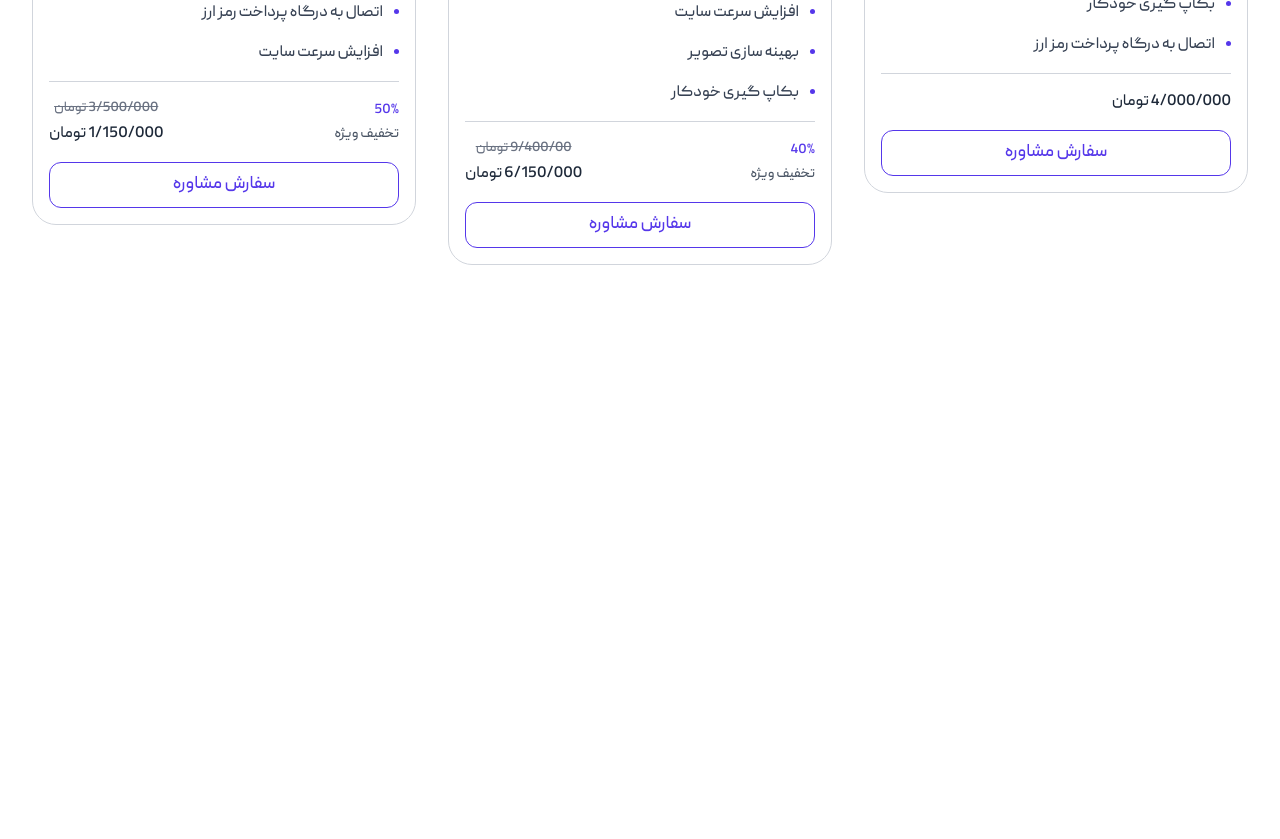
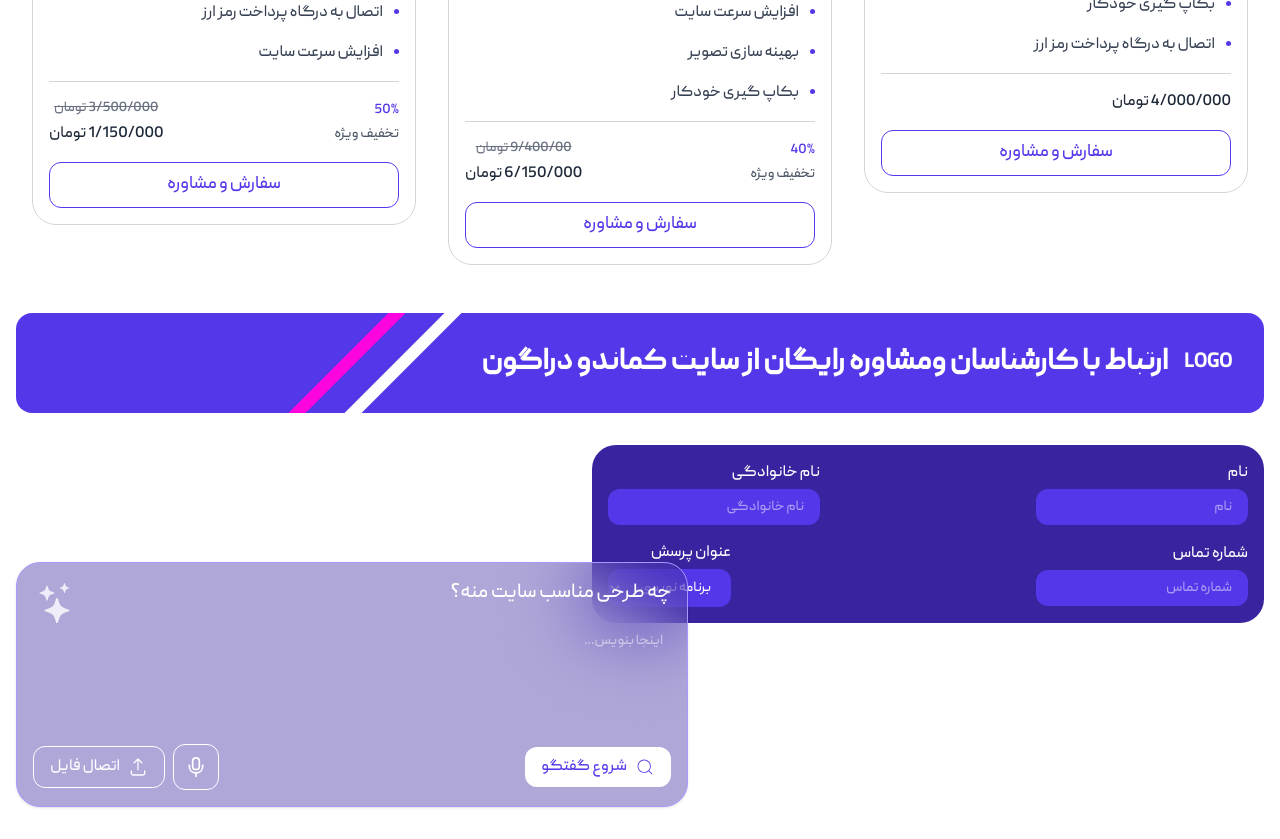
Before and after one commit to commando-dragon/dragon-landing-react, a React (Vite) app: page / in a window 1280 px wide. Shown: the part 2540-3379 px from the top of the page. Before the commit the page ends 3021 px from the top, so only its background shows below. Built offline with nearby package versions, Linux system fonts and the light colour scheme.

Commit message:
feat: add contact section

```diff
--- a/src/App.tsx
+++ b/src/App.tsx
@@ -1,4 +1,5 @@
 import Ads from "./components/Ads/Ads";
+import Contact from "./components/Contact/Contact";
 import HeroSection from "./components/HeroSection/HeroSection";
 import Plans from "./components/Plans/Plans";
 import SearchBox from "./components/SearchBox/SearchBox";
@@ -12,6 +13,7 @@ function App() {
       <Services />
       <Ads />
       <Plans />
+      <Contact />
 
       <br />
       <br />
--- /dev/null
+++ b/src/components/Contact/Contact.tsx
@@ -0,0 +1,111 @@
+import { BsStars } from "react-icons/bs";
+import { CiSearch } from "react-icons/ci";
+import { GrMicrophone } from "react-icons/gr";
+import { RxUpload } from "react-icons/rx";
+
+const Contact = () => {
+  return (
+    <section className="mt-12 container mx-auto px-4">
+      {/* Contact Banner */}
+      <div className="p-8 bg-primary-500 rounded-2xl overflow-hidden relative">
+        <div className="flex items-center gap-4">
+          <span className="text-xl font-bold text-white">LOGO</span>
+          <h3 className="text-3xl font-bold text-white">
+            ارتباط با کارشناسان ومشاوره رایگان از سایت کماندو دراگون
+          </h3>
+          <div className="relative">
+            <div className="w-46 h-3 bg-white -rotate-45 absolute top-0 -left-40"></div>
+            <div className="w-46 h-3 bg-[#FF04DE] -rotate-45 absolute top-0 -left-54"></div>
+          </div>
+        </div>
+      </div>
+
+      {/* Contact Form */}
+      <div className="mt-8 relative">
+        <div className="bg-primary-700 p-4 rounded-3xl w-2xl">
+          <form className="flex items-center justify-between flex-wrap gap-4">
+            <label className="flex flex-col gap-1 text-white">
+              نام
+              <input
+                type="text"
+                placeholder="نام"
+                className="bg-primary-500 rounded-xl py-2 px-4 text-white text-sm font-medium focus:outline-1 focus:outline-primary-300 transition"
+              />
+            </label>
+            <label className="flex flex-col gap-1 text-white">
+              نام خانوادگی
+              <input
+                type="text"
+                placeholder="نام خانوادگی"
+                className="bg-primary-500 rounded-xl py-2 px-4 text-white text-sm font-medium focus:outline-1 focus:outline-primary-300 transition"
+              />
+            </label>
+
+            <label className="flex flex-col gap-1 text-white">
+              شماره تماس
+              <input
+                type="text"
+                placeholder="شماره تماس"
+                className="bg-primary-500 rounded-xl py-2 px-4 text-white text-sm font-medium focus:outline-1 focus:outline-primary-300 transition"
+              />
+            </label>
+
+            <label className="flex flex-col gap-1 text-white">
+              عنوان پرسش
+              <select className="bg-primary-500 rounded-xl py-2 px-4 text-white text-sm font-medium focus:outline-1 focus:outline-primary-300 transition">
+                <option value="programming">برنامه نویسی</option>
+                <option value="translation">ترجمه</option>
+                <option value="ads">تبلیغات</option>
+              </select>
+            </label>
+          </form>
+        </div>
+        <div className="bg-primary-700/40 shadow backdrop-blur-2xl p-4 rounded-3xl w-2xl border border-primary-300 absolute -bottom-46 left-0">
+          <div className="relative">
+            <h4 className="text-xl font-medium text-white">
+              چه طرحی مناسب سایت منه؟
+            </h4>
+            <span className="absolute top-1 left-1 text-white/80">
+              <BsStars size={40} />
+            </span>
+            <textarea
+              className="outline-none bg-transparent p-2 text-sm font-medium text-white resize-none w-full my-4 h-24"
+              placeholder="اینجا بنویس..."
+            ></textarea>
+            <div className="flex items-center justify-between">
+              <button
+                type="button"
+                className="bg-white py-2 px-4 rounded-xl text-primary-500 cursor-pointer flex items-center gap-2 hover:opacity-60 transition-opacity"
+              >
+                <CiSearch size={20} />
+                شروع گفتگو
+              </button>
+              <div className="flex items-center gap-2">
+                <button
+                  type="button"
+                  className="bg-transparent p-3 rounded-xl border border-white cursor-pointer text-white hover:bg-white hover:text-primary-500 transition"
+                >
+                  <GrMicrophone size={20} />
+                </button>
+                <label
+                  htmlFor="file-upload"
+                  className="block bg-transparent py-2 px-4 rounded-xl border border-white cursor-pointer text-white hover:bg-white hover:text-primary-500 transition"
+                >
+                  <div className="flex items-center gap-2">
+                    <span>
+                      <RxUpload size={20} />
+                    </span>
+                    <p className="text-base font-medium">اتصال فایل</p>
+                  </div>
+                  <input type="file" id="file_upload" className="sr-only" />
+                </label>
+              </div>
+            </div>
+          </div>
+        </div>
+      </div>
+    </section>
+  );
+};
+
+export default Contact;
--- a/src/components/Plans/Plans.tsx
+++ b/src/components/Plans/Plans.tsx
@@ -152,7 +152,7 @@ const Plans = () => {
                 type="button"
                 className="py-2 px-4 text-lg text-primary-500 border border-primary-500 rounded-xl cursor-pointer hover:bg-primary-100 transition"
               >
-                سفارش مشاوره
+                سفارش و مشاوره
               </button>
             </div>
           </div>
```
